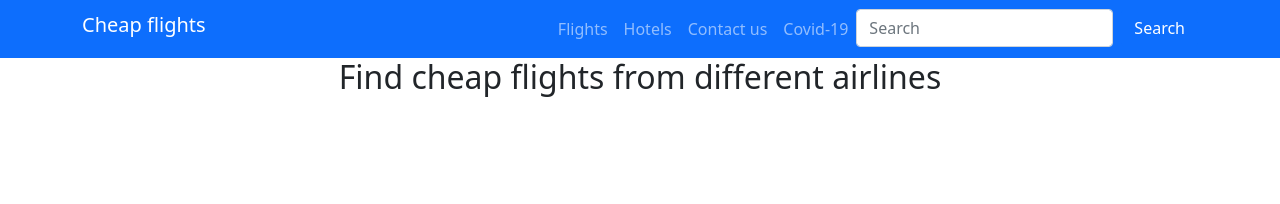
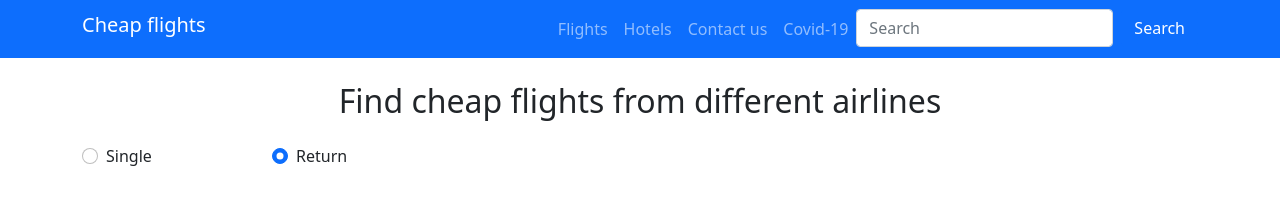
Before and after one commit to uumarabid/UserInterfaceDesign, a plain HTML site: page index.html in a window 1280 px wide. Drawn offline with nearby package versions, Linux system fonts and the light colour scheme.

Commit message:
add radio buttons

```diff
--- a/index.html
+++ b/index.html
@@ -64,7 +64,23 @@
     </header>
     <div class="container">
       <main>
-        <h2 id="maincontent">Find cheap flights from different airlines</h2>
+        <h2 id="maincontent" class="mt-4">Find cheap flights from different airlines</h2>
+        <div class="row">
+          <div class="col-md-2 mt-3">
+            <div class="form-check">
+              <input class="form-check-input" type="radio" name="flexRadioDefault" id="single" />
+              <label class="form-check-label" for="single"> Single </label>
+            </div>
+          </div>
+
+          <div class="col-md-2 mt-3">
+            <div class="form-check">
+              <input class="form-check-input" type="radio" name="flexRadioDefault" id="return" checked />
+              <label class="form-check-label" for="return"> Return </label>
+            </div>
+          </div>
+          <div class="col-md-8 mt-3"></div>
+        </div>
       </main>
     </div>
   </body>
```
